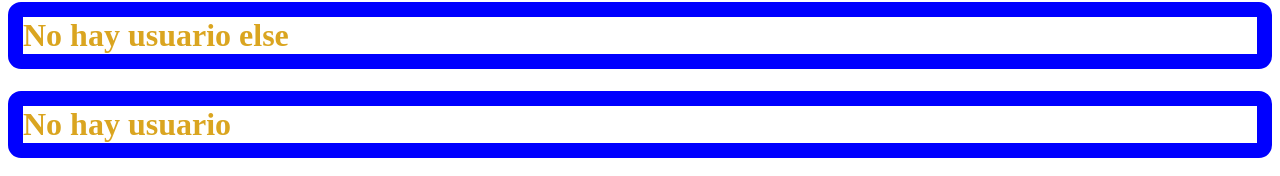
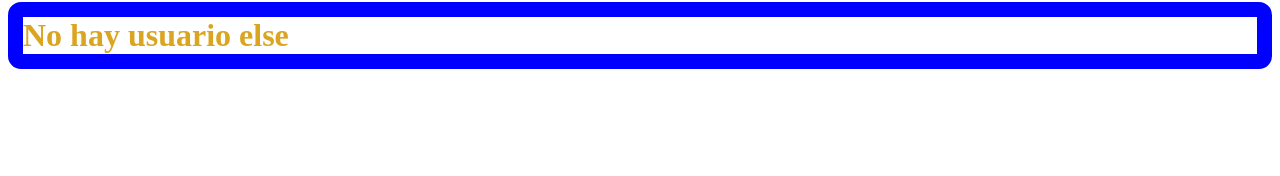
Before and after one commit to shencanet/react_Remember01, a React (Vite) app: page / in a window 1280 px wide. Shown: the part 1177-1353 px from the top of the page. After the commit the page ends 1268 px from the top, so only its background shows below. Built offline with nearby package versions, Linux system fonts and the light colour scheme.

Commit message:
ADD: Components

```diff
--- /dev/null
+++ b/src/Components/WelcolmeText.jsx
@@ -0,0 +1,19 @@
+import React from "react";
+import PropTypes from "prop-types";
+
+const WelcomeText = ({ user, ClassColors }) => {
+  if (user) {
+    // Si el usuario está autenticado, muestra mensaje de bienvenida con estilo info
+    return <h1 className={`${ClassColors.info}`}>Hola Usuario</h1>
+  } else {
+    // Si el usuario no está autenticado, muestra mensaje de advertencia con estilo danger
+    return <h1 className={`${ClassColors.danger}`}>No hay usuario else</h1>
+  }
+};
+
+WelcomeText.propTypes = {
+  user: PropTypes.bool.isRequired,
+  ClassColors: PropTypes.object.isRequired
+};
+
+export default WelcomeText; // Exporta el componente WelcomeText para su uso en otros archivos
--- a/src/Test.jsx
+++ b/src/Test.jsx
@@ -1,10 +1,10 @@
-// Definición del componente funcional Shen
+import React from "react"; // Importa la librería de React
+import WelcomeText from "./Components/WelcolmeText"// Importa el componente funcional WelcomeText
+
 const Shen = () => {
   // Definición de títulos y mensajes de usuario
   const title1 = "titulo 1";
   const title2 = "titulo 2";
-    const userTrue = "Hola Usuario"; // No se utiliza
-    const user = false; // Estado del usuario, falso indica no autenticado
 
   // Objeto para manejar las clases de colores de Bootstrap
   const ClassColors = {
@@ -15,36 +15,17 @@ const Shen = () => {
     dark: "text-dark",
   };
 
-    // Componente WelcomeText para mostrar mensaje de bienvenida o advertencia basado en el estado del usuario
-    const WelcomeText = ({user}) => {
-        if(user){
-            // Si el usuario está autenticado, muestra mensaje de bienvenida con estilo info
-            return <h1 className={`${ClassColors.info}`}>Hola Usuario</h1>
-        }else{
-            // Si el usuario no está autenticado, muestra mensaje de advertencia con estilo danger
-            return <h1 className={`${ClassColors.danger}`}>No hay usuario else</h1>
-        }
-    }
-
   // URL de la imagen a mostrar
   const pathImg = "https://media.giphy.com/media/3o7TKz9bX9v6hZ8NSA/giphy.gif";
-    const color = ClassColors.dark; // No se utiliza
 
   // Renderiza el componente Shen con sus elementos internos
   return (
     <>
       <h1 className={`${ClassColors.primary}`}>{title1}</h1> {/* Título principal con estilo primary */}
-
       <img src={pathImg} alt={`imagen-${title2}`} /> {/* Imagen con alt dinámico basado en title2 */}
-            <WelcomeText user={user} /> {/* Componente WelcomeText que muestra mensaje basado en el estado del usuario */}
-            {
-                // Ternario que muestra mensaje de bienvenida o advertencia directamente en el renderizado de Shen
-                user ? <h1 className={`${ClassColors.info}`}>Hola Usuario</h1> : <h1 className={`${ClassColors.danger}`}>No hay usuario</h1>
-            }
+      <WelcomeText user={false} ClassColors={ClassColors} />
     </>
   );
 }
 
 export default Shen; // Exporta el componente Shen para su uso en otros archivos
-
-// Nota: Hay variables declaradas que no se utilizan (userTrue, color) y el comentario final parece indicar una convención de nomenclatura.
```
Also changed, not shown: src/App.jsx (+1 -23 lines). Lines whose indentation alone changed are shown as unchanged.
